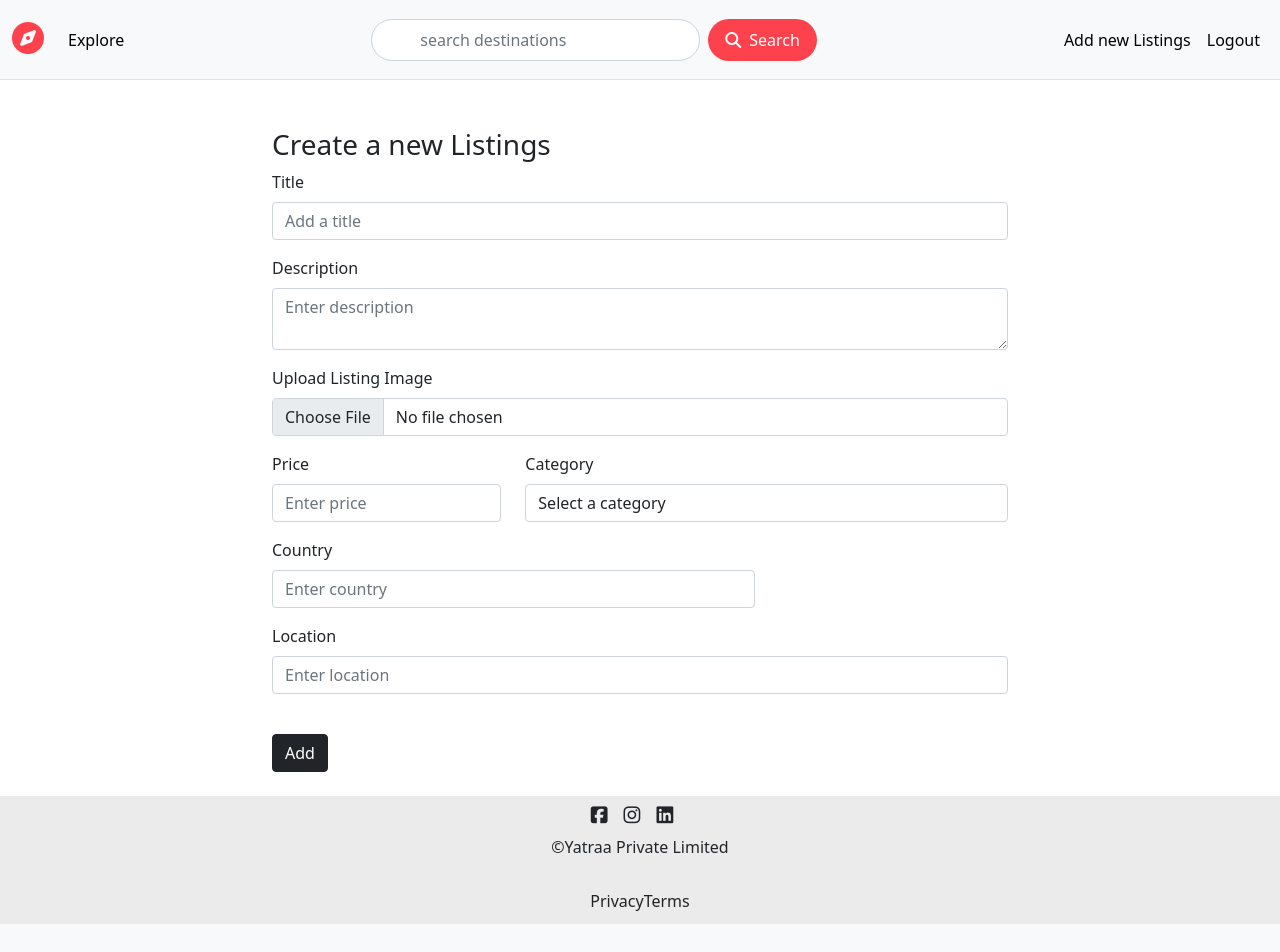
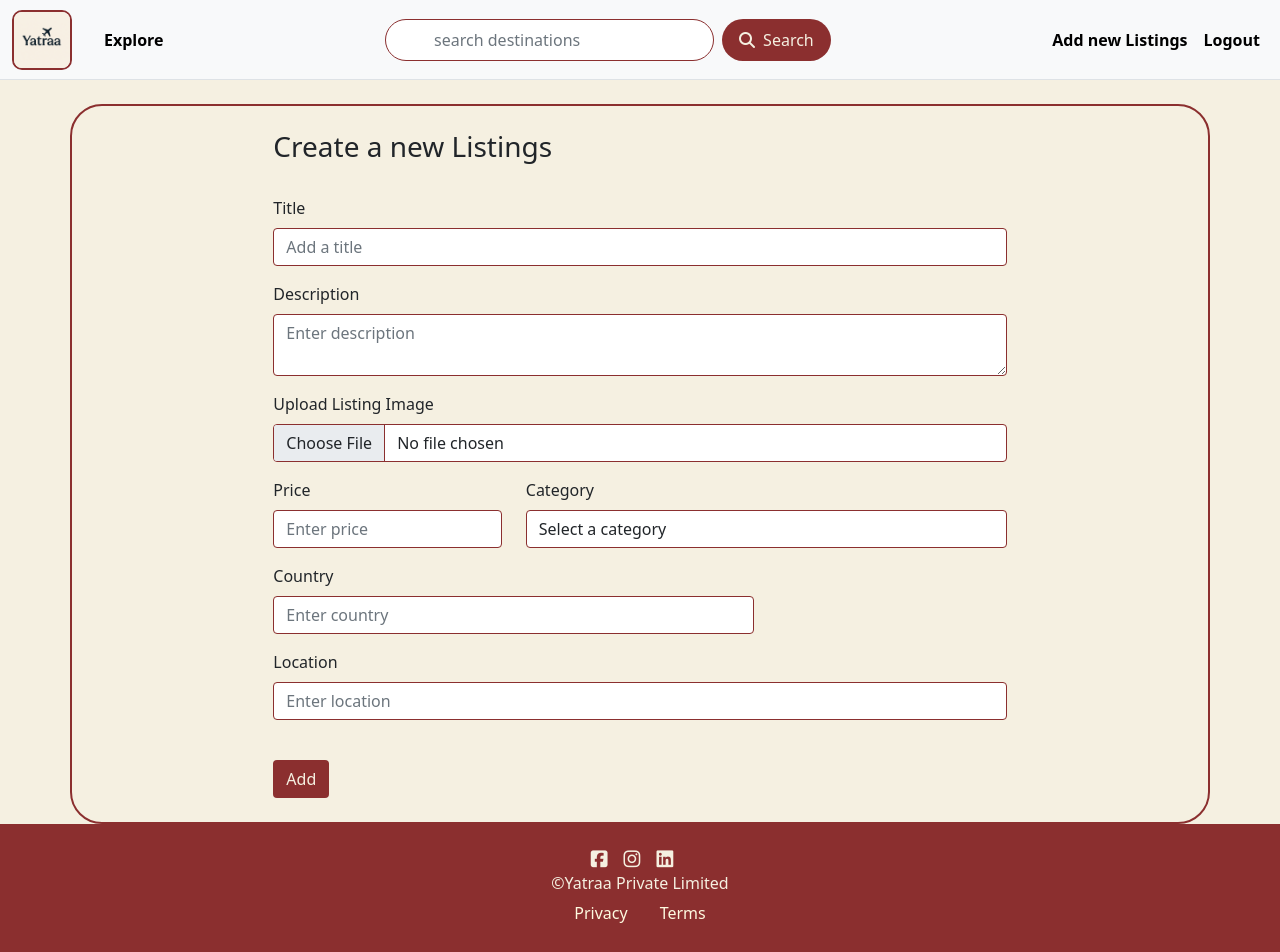
Before and after one commit to PrernnaPatel/Wanderlust, a Node server app: page /listings/new in a window 1280 px wide. Before the commit the page ends 924 px from the top, so only its background shows below. Run offline with Node 20, Linux system fonts and the light colour scheme; the visitor is signed in with stand-in values (Sample User, id 1); some libraries are stand-ins or nearby versions.

Commit message:
add new css

```diff
--- a/public/css/style.css
+++ b/public/css/style.css
@@ -2,33 +2,52 @@ body{
     display: flex;
     flex-direction: column;
     min-height: 100vh;
+    background-color: #f5f0e1 !important;
+    color: #222222;
+    font-family: 'Quicksand', sans-serif;
 }
 
 .container{
     flex: 1;
 }
 
+.row-home{
+    border: 2px solid #8b2f2f;
+    border-radius: 2rem;
+    margin-top: 6rem !important;
+    padding: 0;
+    margin-left: 15rem !important;
+    margin-right: 15rem !important;
+}
+
 .navbar {
     height: 5rem;
-
+    background-color: #edd7d7 !important;
+    color: #f5f0e1;
+    border-bottom: 2px solid #8b2f2f;
 }
 
-.fa-compass{
-    color:#fe424d ;
-    font-size: 2rem;
+
+.navbar a,
+.navbar-brand,
+.navbar-nav .nav-link{
+    color: black !important;
+    font-weight: 600;
 }
 
-.nav-link{
-    color: black !important;
+.nav-link:hover {
+    color: #8b2f2f !important;
 }
 
 .f-info-links a{
     text-decoration: none;
-    color: #222222;
+    color: #8b2f2f;
+    margin: 0 1rem;
 }
 
 .f-info-links a:hover{
     text-decoration: underline;
+    color: #8b2f2f;
 }
 
 .f-info-links,.f-info-socials,.f-info-brand{
@@ -49,7 +68,9 @@ body{
 .f-info{
     text-align: center;
     height: 8rem;
-    background-color:#ebebeb ;
+    padding: 1.5rem 1rem;
+    background-color:#8b2f2f ;
+    color: #f5f0e1;
     display: flex;
     flex-wrap: wrap;
     justify-content: center;
--- a/views/includes/footer.ejs
+++ b/views/includes/footer.ejs
@@ -9,8 +9,8 @@
             &copy;Yatraa Private Limited
         </div>
         <div class="f-info-links">
-            <a href="/privacy">Privacy</a>
-            <a href="/terms">Terms</a>
+            <a href="/privacy" style="color: #fefae0;">Privacy</a>
+            <a href="/terms" style="color: #fefae0;">Terms</a>
         </div>
     </div>
 </footer>
--- a/views/includes/navbar.ejs
+++ b/views/includes/navbar.ejs
@@ -1,13 +1,14 @@
 <style>
   .btn-search{
-    background-color: #fe424d;
-    color: white ;
+    background-color: #8b2f2f;
+    color: #f5f0e1 ;
     border-radius: 25px;
     padding: 0 1rem 0 1rem;
   }
   .btn-search:hover{
-    background-color: #fe424d;
-    color: white ;
+    background-color: #f5f0e1;
+    color: #8b2f2f ;
+    border: 2px solid #283618;
   }
   .btn-search i {
     display: inline;
@@ -24,7 +25,10 @@
 
   <div class="container-fluid">
 
-    <a class="navbar-brand" href="/listings"><i class="fa-solid fa-compass"></i></a>
+    <a class="navbar-brand" href="/listings">
+      <img src="/images/logo.png" alt="Yatraa Logo" style="height: 60px; border-radius: 10px; margin-right: 8px; border: 2px solid #8b2f2f;">
+
+    </a>
 
       <button class="navbar-toggler" type="button" data-bs-toggle="collapse" data-bs-target="#navbarNavAltMarkup" aria-controls="navbarNavAltMarkup" aria-expanded="false" aria-label="Toggle navigation">
         <span class="navbar-toggler-icon"></span>
@@ -40,7 +44,7 @@
 
         <div class="navbar-nav ms-auto">
           <form class="d-flex" role="search" action="/listings/search" method="GET">
-            <input class="form-control me-2 search-inp" type="search" name="q" placeholder="search destinations" required>
+            <input class="form-control me-2 search-inp" type="search" name="q" placeholder="search destinations" style="border:1px solid #8b2f2f;" required>
             <button class="btn btn-search" type="submit">
               <i class="fa-solid fa-magnifying-glass"></i>Search</button>
           </form>
--- a/views/listings/new.ejs
+++ b/views/listings/new.ejs
@@ -1,39 +1,40 @@
 <%- layout("/layouts/boilerplate")%>
-<div class="row">
+<div class="row" style="border: 2px solid #8b2f2f; border-radius: 2rem; margin-top: 1.5rem; ">
     <div class="col-8 offset-2">
-        <br><br>
+        <br>
 <h3>Create a new Listings</h3>
+<br>
 
     <form method="post" action="/listings" novalidate class="needs-validation" enctype="multipart/form-data">
 
         <div class="mb-3">
             <label for = "title" class="form-label" >Title</label>
-            <input name = "listing[title]" placeholder="Add a title" type="text" class="form-control" required>
+            <input name = "listing[title]" placeholder="Add a title" type="text" class="form-control" style="border: 1px solid #8b2f2f;" required>
             <div class="valid-feedback">Title looks good</div>
         </div>
 
         <div class="mb-3">
             <label for = "description" class="form-label" >Description</label>
-            <textarea name = "listing[description]" placeholder="Enter description" class="form-control" required></textarea>
+            <textarea name = "listing[description]" placeholder="Enter description" class="form-control" style="border: 1px solid #8b2f2f;" required></textarea>
             <div class="invalid-feedback">Please enter short description</div>
         </div>
 
         <div class="mb-3">
             <label for = "image" class="form-label">Upload Listing Image</label>
-            <input name = "listing[image][url]"  type="file"class="form-control" >
+            <input name = "listing[image][url]"  type="file"class="form-control" style="border: 1px solid #8b2f2f;" >
         </div>
 
         <div class="row ">
 
         <div class="mb-3 col-md-4">
             <label for = "price" class="form-label" >Price</label>
-            <input name = "listing[price]" placeholder="Enter price"  class="form-control" required>
+            <input name = "listing[price]" placeholder="Enter price"  class="form-control" style="border: 1px solid #8b2f2f;" required>
             <div class="invalid-feedback">Price should be valid</div>
         </div>
 
         <div class="mb-3 col-md-8">
         <label for="category" class="form-label">Category</label>
-        <select id="category" name="listing[category]" class="form-control" required>
+        <select id="category" name="listing[category]" class="form-control" style="border: 1px solid #8b2f2f;" required>
           <option value="">Select a category</option>
           <option value="Trending">Trending</option>
           <option value="Rooms">Rooms</option>
@@ -52,7 +53,7 @@
 
         <div class="mb-3 col-md-8" >
             <label for = "country" class="form-label" >Country</label>
-            <input name = "listing[country]" placeholder="Enter country" type="text" class="form-control" required>
+            <input name = "listing[country]" placeholder="Enter country" type="text" class="form-control" style="border: 1px solid #8b2f2f;" required>
             <div class="invalid-feedback">Country should be valid</div>
         </div>
 
@@ -60,13 +61,13 @@
 
         <div class="mb-3">
             <label for = "location" class="form-label" >Location</label>
-            <input name = "listing[location]" placeholder="Enter location" type="text" class="form-control" required>
+            <input name = "listing[location]" placeholder="Enter location" type="text" class="form-control" style="border: 1px solid #8b2f2f;" required>
             <div class="invalid-feedback">Location should be valid</div>
         </div>
 
         <br>
 
-        <button class="btn btn-dark">Add</button>
+        <button class="btn" style="background-color:#8b2f2f; color:#f5f0e1; " >Add</button>
 
         <br>
         <br>
```
Also changed, not shown: other parts of public/css/style.css (+46 -6 lines), views/listings/home.ejs (+0 -14 lines), views/listings/index.ejs (+48 -23 lines), views/listings/show.ejs (+14 -14 lines), views/users/login.ejs (+5 -5 lines), views/users/signup.ejs (+6 -6 lines), public/images/logo.png (added).
